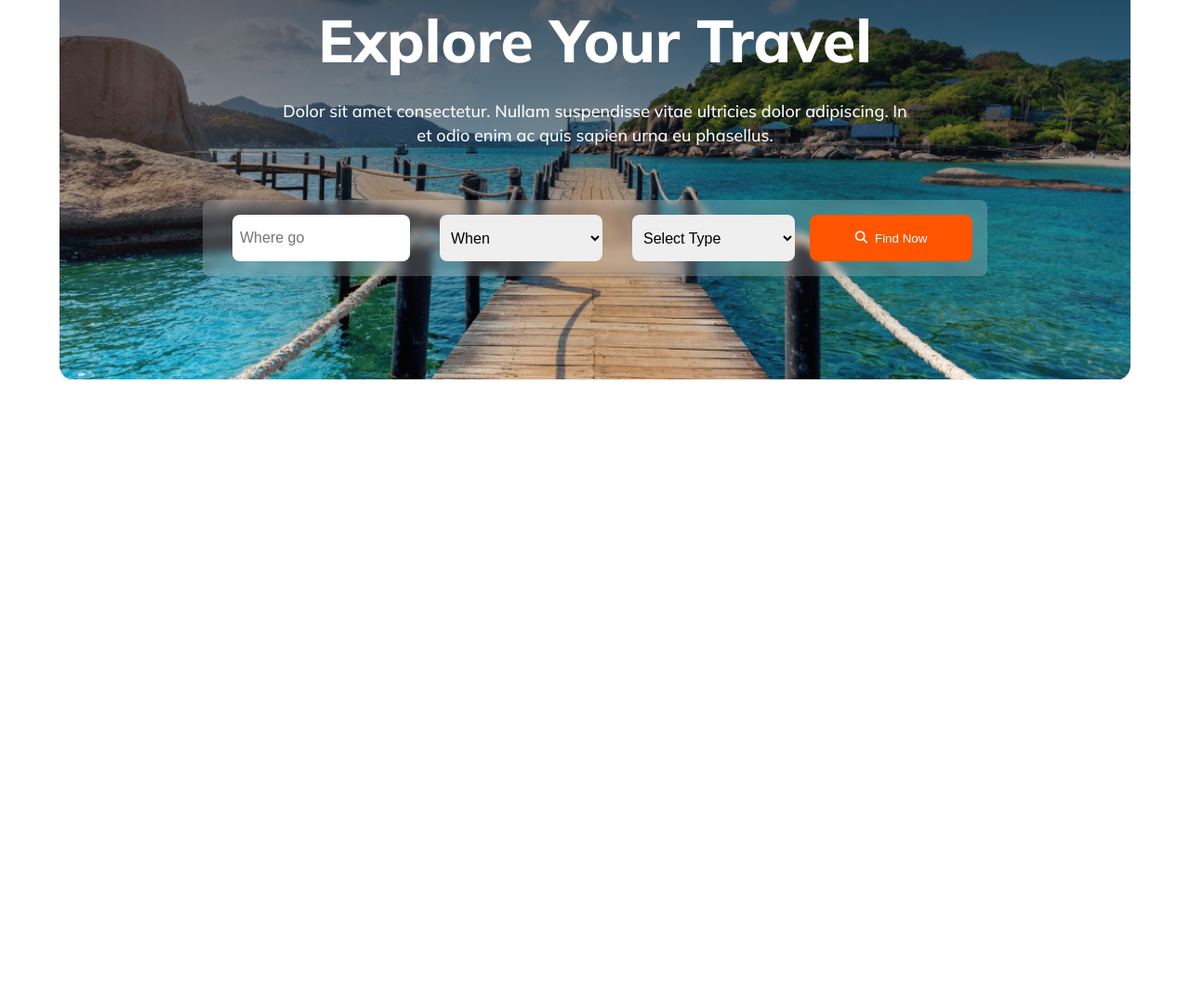
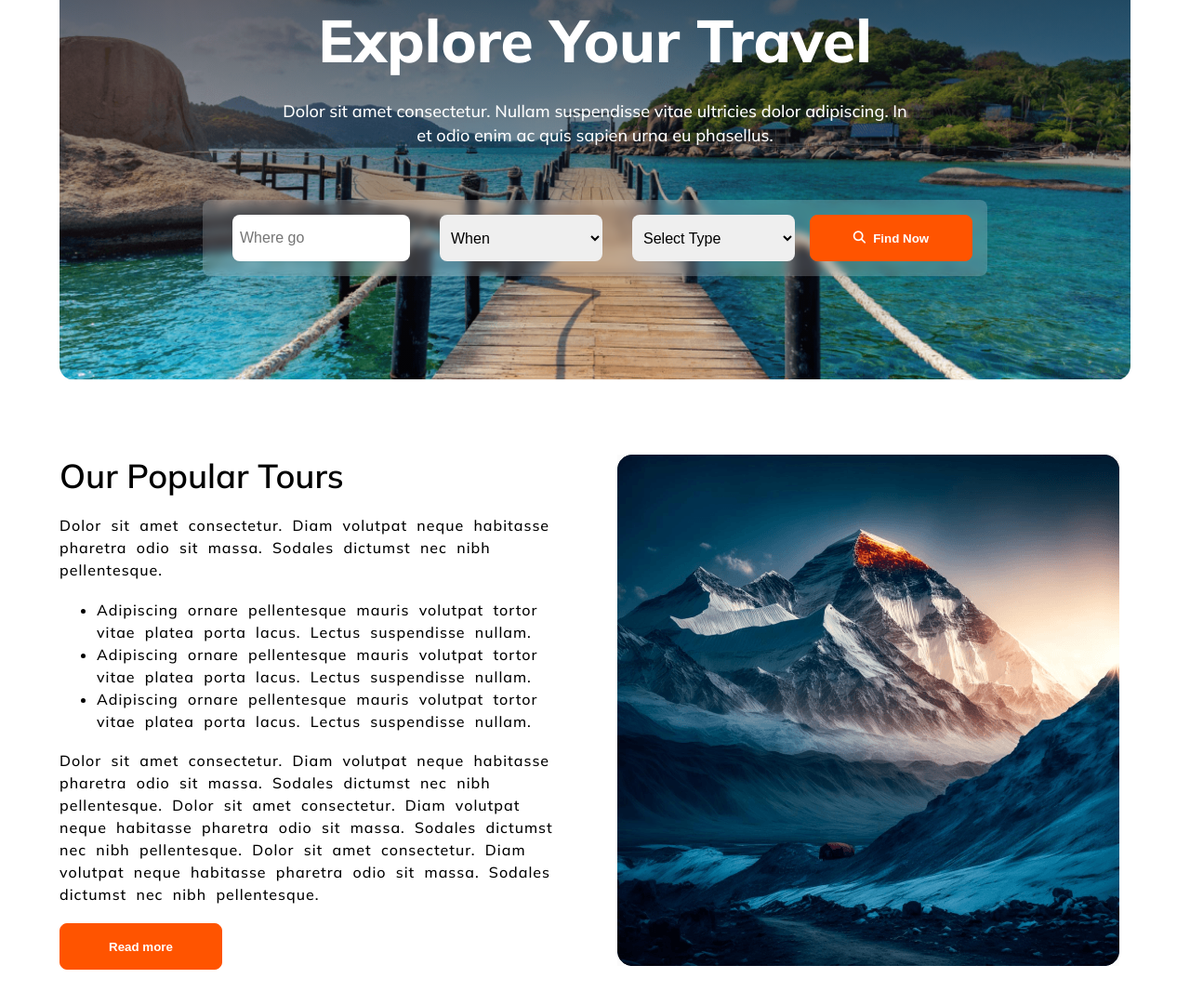
Before and after one commit to mdsafaet/Hero-Travel, a plain HTML site: page index.html in a window 1280 px wide. Shown: the part 325-1406 px from the top of the page at 93% size. Before the commit the page ends 814 px from the top, so only its background shows below. Drawn offline with Linux system fonts and the light colour scheme; files whose address does not match are found by name.

Commit message:
Our popular tours section done

```diff
--- a/index.html
+++ b/index.html
@@ -49,6 +49,26 @@
 
         </div>
     </section>
+     <!-- Our popular tours -->
+     <section class="popular-section container">
+        <div class="text-content">
+          <h3>Our Popular Tours</h3>
+          <p>Dolor sit amet consectetur. Diam volutpat neque habitasse pharetra odio sit massa. Sodales dictumst nec nibh pellentesque.</p>
+          <ul>
+            <li>Adipiscing ornare pellentesque mauris volutpat tortor vitae platea porta lacus. Lectus suspendisse nullam.</li>
+            <li>Adipiscing ornare pellentesque mauris volutpat tortor vitae platea porta lacus. Lectus suspendisse nullam.</li>
+            <li>Adipiscing ornare pellentesque mauris volutpat tortor vitae platea porta lacus. Lectus suspendisse nullam.</li>
+          </ul>
+          <p>Dolor sit amet consectetur. Diam volutpat neque habitasse pharetra odio sit massa. Sodales dictumst nec nibh pellentesque.
+            Dolor sit amet consectetur. Diam volutpat neque habitasse pharetra odio sit massa. Sodales dictumst nec nibh pellentesque.
+            Dolor sit amet consectetur. Diam volutpat neque habitasse pharetra odio sit massa. Sodales dictumst nec nibh pellentesque.
+          </p>
+          <button class="btn-primary">Read more</button>
+        </div>
+        <div class="img">
+          <img src="/Images/Rectangle 4.png" alt="">
+        </div>
+      </section>
 
 </body>
 </html>
--- a/styles/style.css
+++ b/styles/style.css
@@ -115,7 +115,7 @@ select{
 }
 .btn-primary{
      width: 175px;
-        height: 50px;
+    height: 50px;
      display: flex;
      justify-content: center;
     align-items: center;
@@ -125,4 +125,28 @@ select{
     background-color: #FF5400;
     color: white;
     border: 1px solid #FF5400;
+    font-weight: 800;
 }
+  /*  Popular Section    */
+  .popular-section {
+    display: grid;
+    grid-template-columns: 1fr 1fr;
+    gap: 3rem;
+  }
+  .text-content {
+    display: flex;
+    flex-direction: column;
+    row-gap: 1rem;
+    justify-content: space-between;
+  }
+  .text-content p,
+  .text-content li {
+    font-size: 16px;
+    line-height: 24px;
+    word-spacing: 5px;
+    letter-spacing: 1px;
+    text-align: left;
+  }
+  .text-content h3 {
+    text-align: left;
+  }
```
